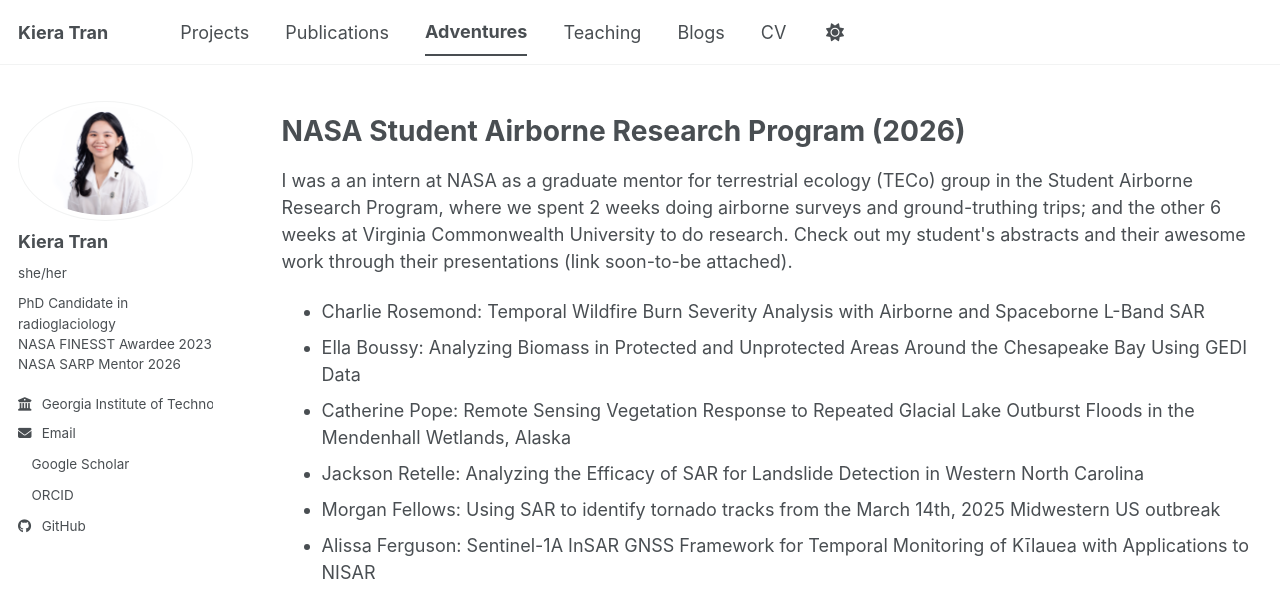
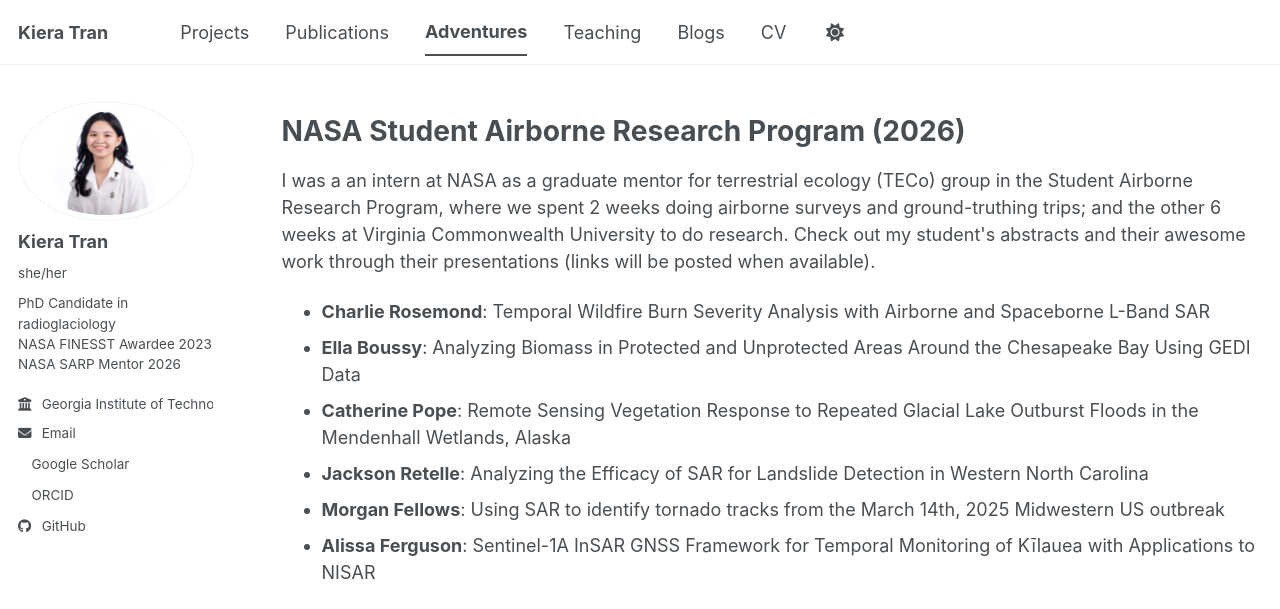
Before and after one commit to kieratran/kieratran.github.io, a Jekyll site: the page built from _pages/adventures.html, in a window 1280 px wide and 900 px high, cut to the strip 0-609 px from the top of the window. Built offline with Jekyll 4.4.1, drawn with Linux system fonts in a browser that asks for light colours; a style sheet for code colours, icons or effects is not loaded.

Commit message:
Update adventures.html

```diff
--- a/_pages/adventures.html
+++ b/_pages/adventures.html
@@ -7,15 +7,15 @@ author_profile: true
 
 <p>I was a an intern at NASA as a graduate mentor for terrestrial ecology (TECo) group in the Student Airborne Research Program, where we spent
 2 weeks doing airborne surveys and ground-truthing trips; and the other 6 weeks at Virginia Commonwealth University to do research. Check
-out my student's abstracts and their awesome work through their presentations (link soon-to-be attached).</p>
+out my student's abstracts and their awesome work through their presentations (links will be posted when available).</p>
 
 <ul>
-  <li>Charlie Rosemond: Temporal Wildfire Burn Severity Analysis with Airborne and Spaceborne L-Band SAR</li>
-  <li>Ella Boussy: Analyzing Biomass in Protected and Unprotected Areas Around the Chesapeake Bay Using GEDI Data</li>
-  <li>Catherine Pope: Remote Sensing Vegetation Response to Repeated Glacial Lake Outburst Floods in the Mendenhall Wetlands, Alaska</li>
-  <li>Jackson Retelle: Analyzing the Efficacy of SAR for Landslide Detection in Western North Carolina</li>
-  <li>Morgan Fellows: Using SAR to identify tornado tracks from the March 14th, 2025 Midwestern US outbreak</li>
-  <li>Alissa Ferguson: Sentinel-1A InSAR GNSS Framework for Temporal Monitoring of Kīlauea with Applications to NISAR</li>
+  <li><strong>Charlie Rosemond</strong>: Temporal Wildfire Burn Severity Analysis with Airborne and Spaceborne L-Band SAR</li>
+  <li><strong>Ella Boussy</strong>: Analyzing Biomass in Protected and Unprotected Areas Around the Chesapeake Bay Using GEDI Data</li>
+  <li><strong>Catherine Pope</strong>: Remote Sensing Vegetation Response to Repeated Glacial Lake Outburst Floods in the Mendenhall Wetlands, Alaska</li>
+  <li><strong>Jackson Retelle</strong>: Analyzing the Efficacy of SAR for Landslide Detection in Western North Carolina</li>
+  <li><strong>Morgan Fellows</strong>: Using SAR to identify tornado tracks from the March 14th, 2025 Midwestern US outbreak</li>
+  <li><strong>Alissa Ferguson</strong>: Sentinel-1A InSAR GNSS Framework for Temporal Monitoring of Kīlauea with Applications to NISAR</li>
 </ul>
 
 <div class="photo-grid">
```
